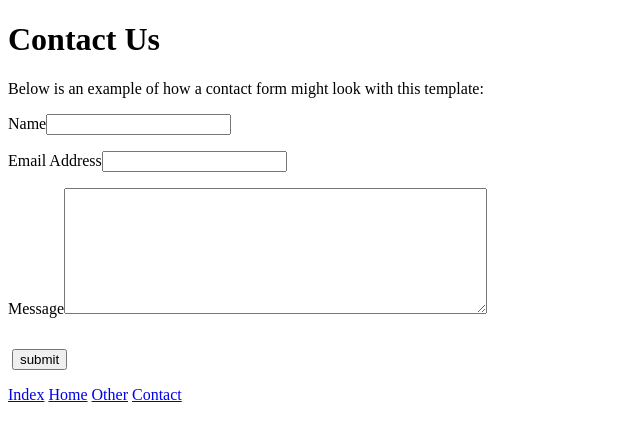
After one commit to MyodsOnline/Pattern, a Python web app: template lesson_1/server_test/templates/post.html in a window 1280 px wide. The commit adds this page. Shown: the top 441 px of the page, without its empty margins (0-640 px from the left). Run offline with Jinja, Linux system fonts and the light colour scheme; the template is opened without the code that fills it: most values are stand-ins (such as "Sample title", 1, 10 or a date in 2020).

Commit message:
get & post in file

```diff
--- /dev/null
+++ b/lesson_1/server_test/stdout/post_request.txt
@@ -0,0 +1,4 @@
+your_name: MyName
+your_email: my@email.address
+your_enquiry: test message
+contact_submitted: submit
--- a/lesson_1/server_test/templates/home.html
+++ b/lesson_1/server_test/templates/home.html
@@ -10,5 +10,6 @@
     <a href="http://127.0.0.1:8000/">Index</a>
     <a href="http://127.0.0.1:8000/home/">Home</a>
     <a href="http://127.0.0.1:8000/other/">Other</a>
+    <a href="http://127.0.0.1:8000/post/">Contact</a>
 </body>
 </html>
--- a/lesson_1/server_test/templates/index.html
+++ b/lesson_1/server_test/templates/index.html
@@ -17,5 +17,7 @@
 		<a href="http://127.0.0.1:8000/">Index</a>
 		<a href="http://127.0.0.1:8000/home/">Home</a>
 		<a href="http://127.0.0.1:8000/other/">Other</a>
+	    <a href="http://127.0.0.1:8000/post/">Contact</a>
+
 	</body>
 </html>
--- a/lesson_1/server_test/templates/other.html
+++ b/lesson_1/server_test/templates/other.html
@@ -10,5 +10,7 @@
     <a href="http://127.0.0.1:8000/">Index</a>
     <a href="http://127.0.0.1:8000/home/">Home</a>
     <a href="http://127.0.0.1:8000/other/">Other</a>
+    <a href="http://127.0.0.1:8000/post/">Contact</a>
+
 </body>
 </html>
--- /dev/null
+++ b/lesson_1/server_test/templates/post.html
@@ -0,0 +1,27 @@
+<!DOCTYPE html>
+<html lang="en">
+<head>
+    <meta charset="UTF-8">
+    <title>{{ site_title }}</title>
+</head>
+<body>
+
+    <div id="content">
+        <h1>Contact Us</h1>
+        <p>Below is an example of how a contact form might look with this template:</p>
+        <form action="#" method="post">
+            <div class="form_settings">
+                <p><span>Name</span><input class="contact" type="text" name="your_name" value="" /></p>
+                <p><span>Email Address</span><input class="contact" type="text" name="your_email" value="" /></p>
+                <p><span>Message</span><textarea class="contact textarea" rows="8" cols="50" name="your_enquiry"></textarea></p>
+                <p style="padding-top: 15px"><span>&nbsp;</span><input class="submit" type="submit" name="contact_submitted" value="submit" /></p>
+            </div>
+        </form>
+    </div>
+    <a href="http://127.0.0.1:8000/">Index</a>
+    <a href="http://127.0.0.1:8000/home/">Home</a>
+    <a href="http://127.0.0.1:8000/other/">Other</a>
+    <a href="http://127.0.0.1:8000/post/">Contact</a>
+
+</body>
+</html>
```
Also changed, not shown: lesson_1/server_test/framework/request.py (+41 -0 lines), lesson_1/server_test/framework/server.py (+17 -2 lines), lesson_1/server_test/server_fronts.py (added, +20 -0 lines), lesson_1/server_test/server_run.py (+20 -5 lines), lesson_1/server_test/server_urls.py (+2 -16 lines), lesson_1/server_test/server_views.py (+6 -4 lines), lesson_1/server_test/stdout/get_request.txt (added).
